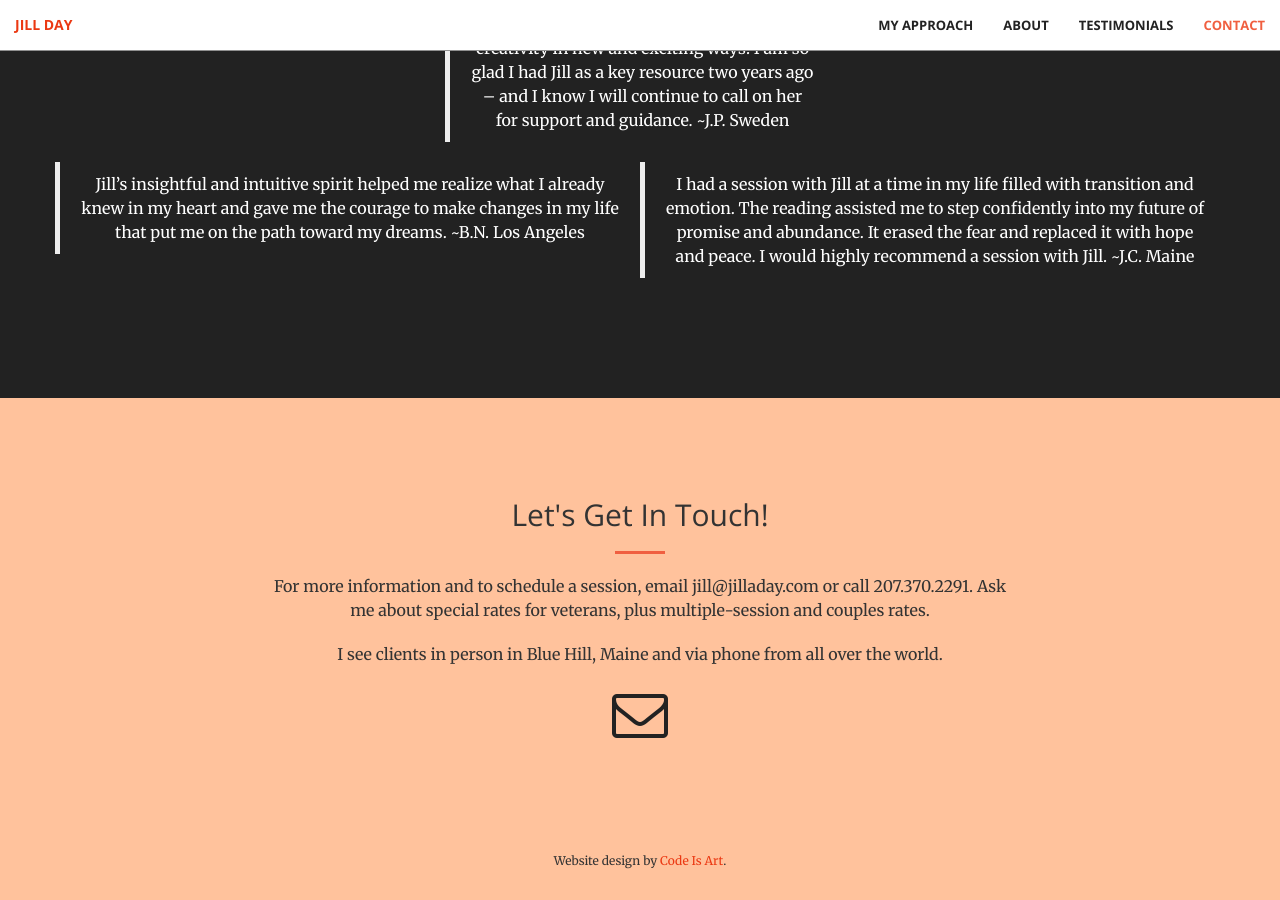
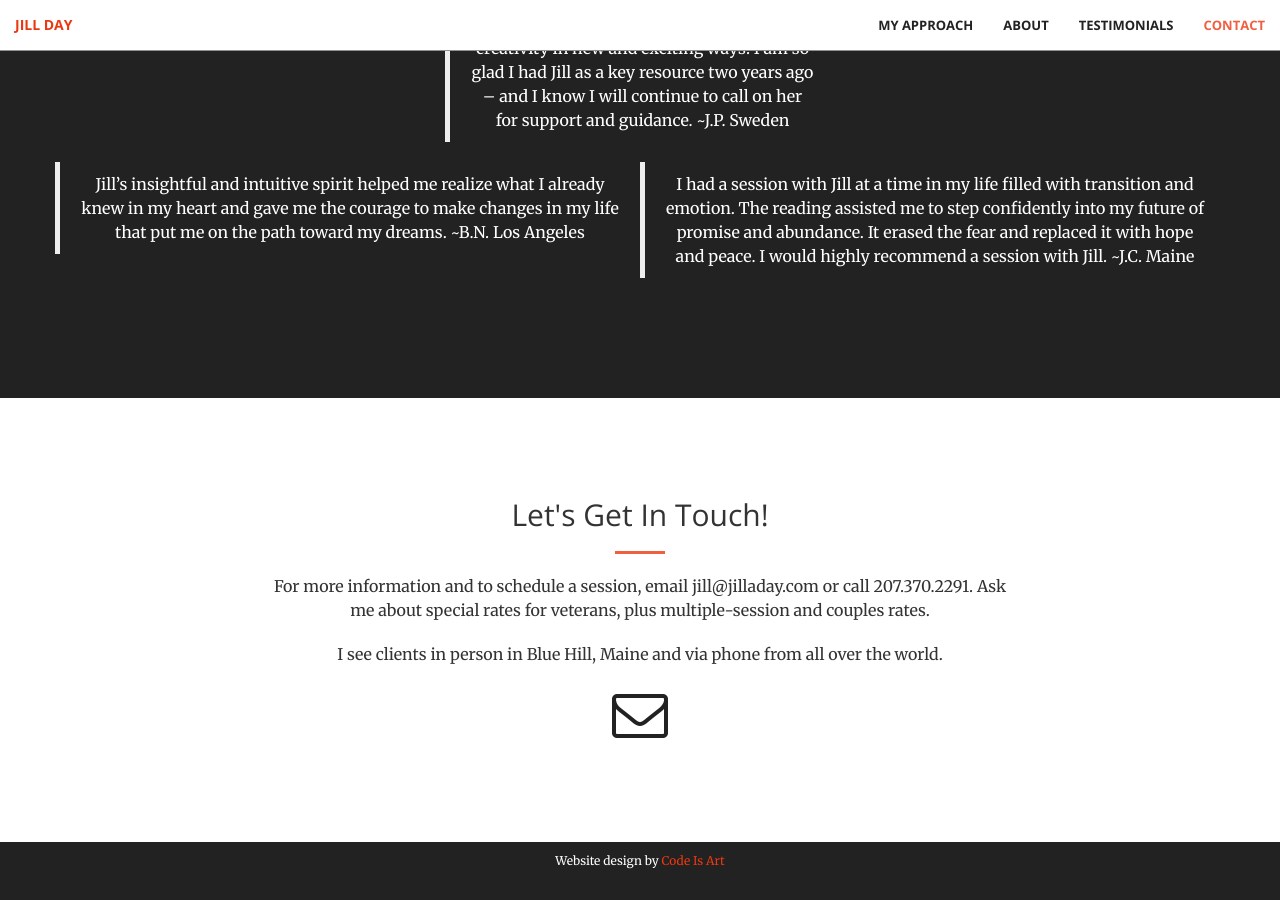
Before and after one commit to audreyshub/jilladay, a Jekyll site: the page built from index.html, in a window 1280 px wide and 900 px high, scrolled down 3838 px. Built offline with Jekyll 4.4.1, drawn with Linux system fonts in a browser that asks for light colours.

Commit message:
change bg color

```diff
--- a/_includes/contact.html
+++ b/_includes/contact.html
@@ -1,4 +1,4 @@
-<section id="contact" class="bg-nude">
+<section id="contact">
     <div class="container">
         <div class="row">
             <div class="col-lg-8 col-lg-offset-2 text-center">
--- a/_includes/footer.html
+++ b/_includes/footer.html
@@ -1,8 +1,8 @@
-<section class="footer">
+<section class="footer bg-dark">
     <div class="container">
         <div class="col-lg-12 text-center">
             {% for link in site.footer.links %}
-            <p style="font-size: 12px">Website design by <a href="{{ link.url }}" target="_blank" rel="noopener">{{ link.text }}</a>.</p>
+            <p style="font-size: 12px">Website design by <a href="{{ link.url }}" target="_blank" rel="noopener">{{ link.text }}</a></p>
             {% endfor %}
         </div>
     </div>
--- a/_sass/_base.scss
+++ b/_sass/_base.scss
@@ -52,7 +52,7 @@ p {
 }
 
 .bg-nude {
-    background-color: #FFC29C;
+    background-color: #ffc7b4;
 }
 
 .text-faded {
@@ -73,7 +73,7 @@ aside {
 
 .footer {
   padding: 10px 15px;
-  background-color: #FFC29C;
+  // background-color: #ffc7b4;
   // border-top: 1px solid #ddd;
   // border-bottom-right-radius: 3px;
   // border-bottom-left-radius: 3px;
```
